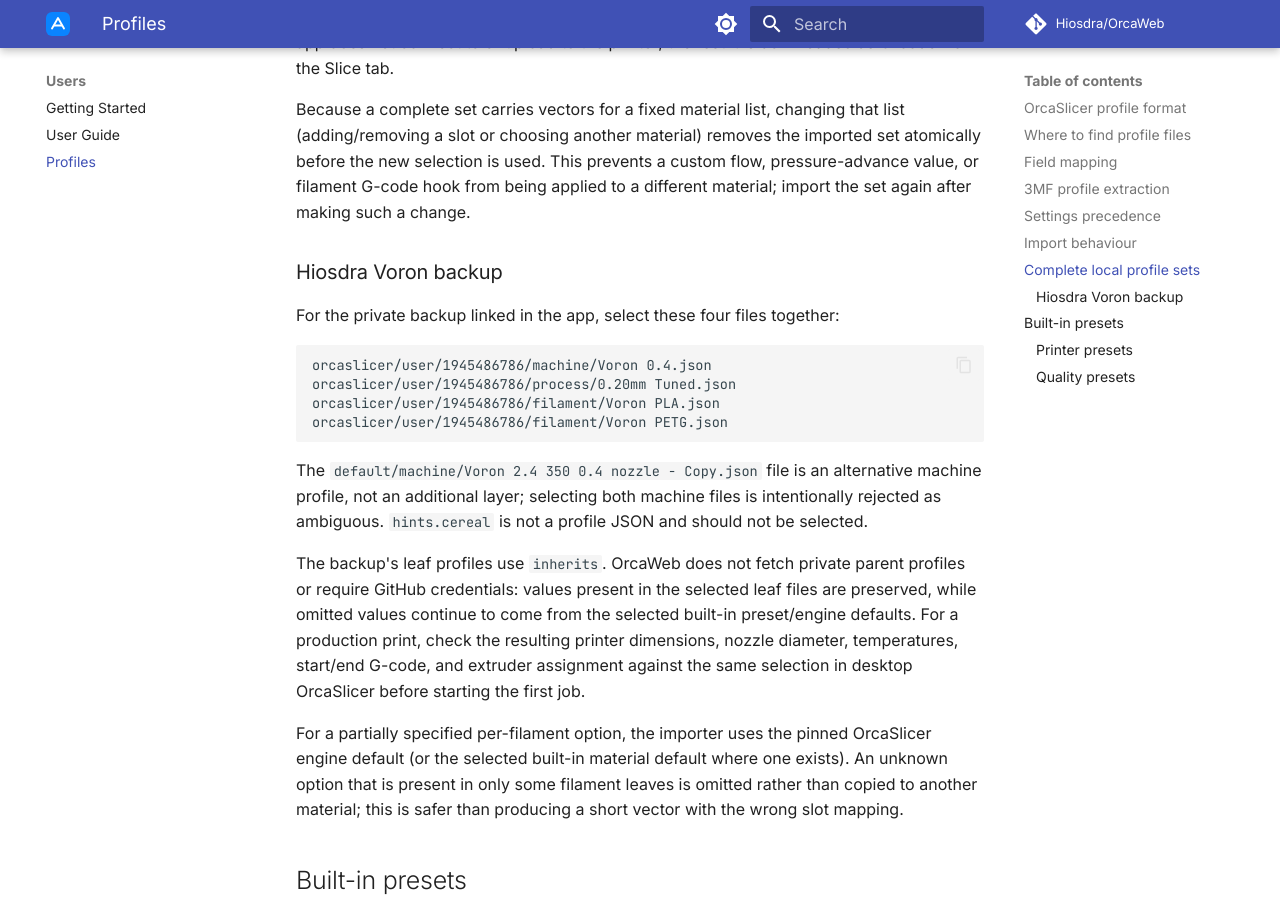
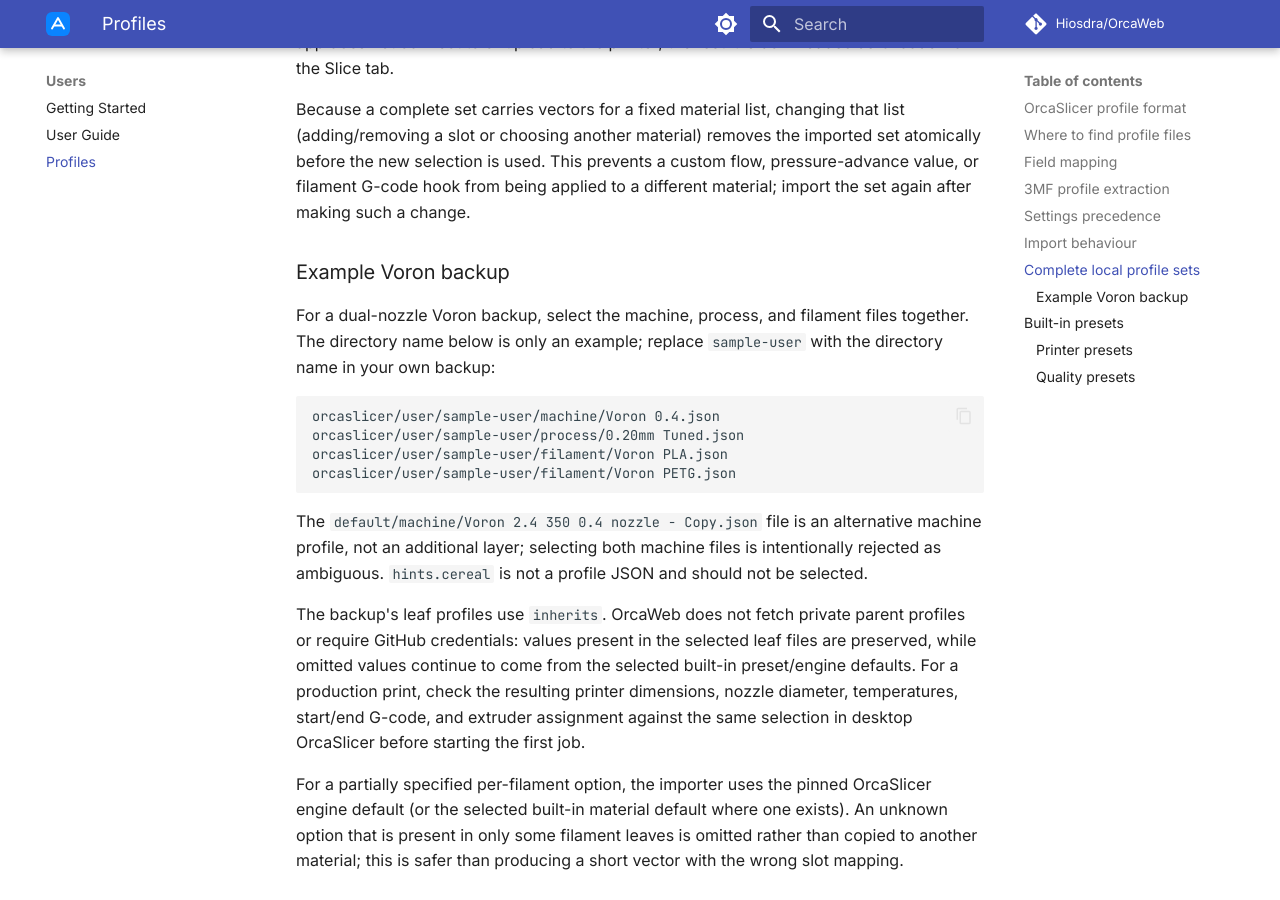
Before and after one commit to Hiosdra/OrcaWeb, an MkDocs documentation site: the page built from mkdocs-docs/profiles.md, in a window 1280 px wide and 900 px high, scrolled down 5298 px. Built offline with MkDocs 1.6.1 and Material for MkDocs 9.7.7, drawn with Linux system fonts in a browser that asks for light colours; comment, search, counter and statistics services are not loaded.

Commit message:
docs: anonymize profile backup examples

````diff
--- a/mkdocs-docs/profiles.md
+++ b/mkdocs-docs/profiles.md
@@ -152,15 +152,17 @@
 pressure-advance value, or filament G-code hook from being applied to a
 different material; import the set again after making such a change.
 
-### Hiosdra Voron backup
+### Example Voron backup
 
-For the private backup linked in the app, select these four files together:
+For a dual-nozzle Voron backup, select the machine, process, and filament files
+together. The directory name below is only an example; replace `sample-user`
+with the directory name in your own backup:
 
 ```text
-orcaslicer/user/1945486786/machine/Voron 0.4.json
-orcaslicer/user/1945486786/process/0.20mm Tuned.json
-orcaslicer/user/1945486786/filament/Voron PLA.json
-orcaslicer/user/1945486786/filament/Voron PETG.json
+orcaslicer/user/sample-user/machine/Voron 0.4.json
+orcaslicer/user/sample-user/process/0.20mm Tuned.json
+orcaslicer/user/sample-user/filament/Voron PLA.json
+orcaslicer/user/sample-user/filament/Voron PETG.json
 ```
 
 The `default/machine/Voron 2.4 350 0.4 nozzle - Copy.json` file is an
````
Also changed, not shown: mkdocs-docs/getting-started.md (+7 -5 lines).
